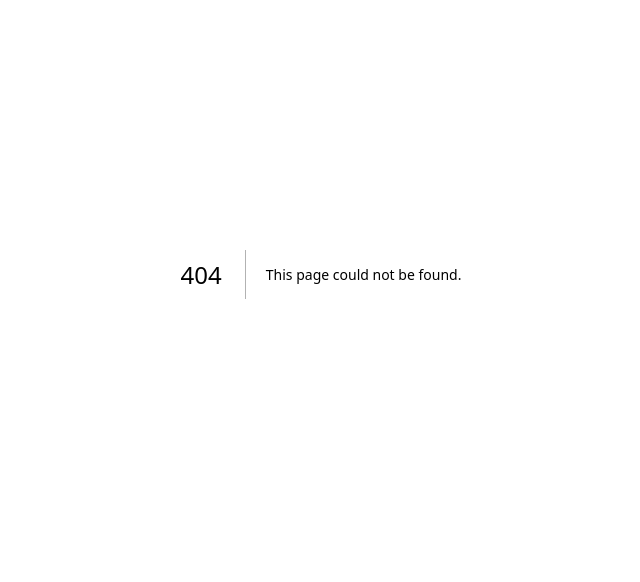
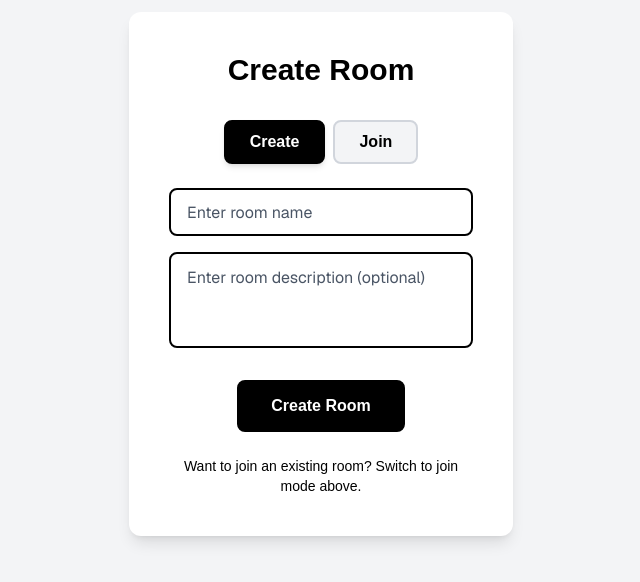
Before and after one commit to Furqan-7/draw-app, a Next.js app in the folder apps/excalidraw-frontend/: page /room in a window 1280 px wide. Before the commit this address had no page. Shown: the part 126-708 px from the top of the page, without its empty margins (319-959 px from the left). Built offline with nearby package versions, Linux system fonts and the light colour scheme.

Commit message:
Fixed Creating Room

```diff
--- /dev/null
+++ b/apps/excalidraw-frontend/app/room/page.tsx
@@ -0,0 +1,213 @@
+"use client";
+import Link from "next/link";
+import { useState } from "react";
+import axios from "axios";
+import { useRouter } from "next/navigation";
+
+export default function CreateRoomPage() {
+  const [roomName, setRoomName] = useState("");
+  const [description, setDescription] = useState("");
+  const [slug, setSlug] = useState("");
+  const [loading, setLoading] = useState(false);
+  const [mode, setMode] = useState<"create" | "join">("create");
+  const router = useRouter();
+
+  const handleCreateRoom = async () => {
+    if (!roomName.trim()) {
+      alert("Room name is required");
+      return;
+    }
+
+    setLoading(true);
+    try {
+      const token = localStorage.getItem("token");
+      if (!token) {
+        router.push("/signin");
+        return;
+      }
+
+      const response = await axios.post(
+        "http://localhost:3002/room",
+        {
+          slug: roomName,
+          description: description,
+        },
+        {
+          headers: {
+            token:token,
+          },
+        }
+      );
+
+      console.log("Create Room Response:", response.data);
+
+      if (response.data.roomId) {
+        router.push(`/canvas/${response.data.roomId}`);
+      }
+    } catch (error) {
+      alert("Failed to create room. Please try again.");
+      console.error(error);
+    } finally {
+      setLoading(false);
+    }
+  };
+
+  const handleJoinRoom = async () => {
+    if (!slug.trim()) {
+      alert("Room slug is required");
+      return;
+    }
+
+    setLoading(true);
+    try {
+      const token = localStorage.getItem("token");
+      if (!token) {
+        router.push("/signin");
+        return;
+      }
+
+      const response = await axios.get(
+        `http://localhost:3002/rooms/slug/${slug}`,
+        {
+          headers: {
+           token:token
+          },
+        }
+      );
+
+      if (response.data.roomId) {
+        router.push(`/canvas/${response.data.roomId}`);
+      }
+    } catch (error) {
+      alert("Room not found. Please check the slug and try again.");
+      console.error(error);
+    } finally {
+      setLoading(false);
+    }
+  };
+
+  return (
+    <div className="w-screen h-screen flex justify-center items-center bg-gray-100">
+      <style>{`
+        @keyframes slideIn {
+          from {
+            opacity: 0;
+            transform: translateY(10px);
+          }
+          to {
+            opacity: 1;
+            transform: translateY(0);
+          }
+        }
+
+        @keyframes slideOut {
+          from {
+            opacity: 1;
+            transform: translateY(0);
+          }
+          to {
+            opacity: 0;
+            transform: translateY(-10px);
+          }
+        }
+
+        .form-content {
+          animation: slideIn 0.3s ease-out;
+        }
+      `}</style>
+      <div className="bg-white p-10 rounded-xl shadow-lg w-full max-w-sm">
+        <div className="text-center mb-8">
+          <h1 className="text-3xl font-bold text-black transition-all duration-300">
+            {mode === "create" ? "Create Room" : "Join Room"}
+          </h1>
+        </div>
+
+        <div className="flex gap-2 mb-6 justify-center">
+          <button
+            onClick={() => setMode("create")}
+            className={`py-2 px-6 rounded-lg font-semibold transition-all duration-300 ease-out ${
+              mode === "create"
+                ? "bg-black text-white border-2 border-black shadow-md"
+                : "bg-gray-100 text-black border-2 border-gray-300 hover:bg-gray-200"
+            }`}
+          >
+            Create
+          </button>
+          <button
+            onClick={() => setMode("join")}
+            className={`py-2 px-6 rounded-lg font-semibold transition-all duration-300 ease-out ${
+              mode === "join"
+                ? "bg-black text-white border-2 border-black shadow-md"
+                : "bg-gray-100 text-black border-2 border-gray-300 hover:bg-gray-200"
+            }`}
+          >
+            Join
+          </button>
+        </div>
+
+        <div className="relative overflow-hidden">
+          <div className="form-content">
+            <div className="flex flex-col gap-4">
+              {mode === "create" ? (
+                <>
+                  <input
+                    value={roomName}
+                    onChange={(e) => {
+                      setRoomName(e.target.value);
+                    }}
+                    type="text"
+                    placeholder="Enter room name"
+                    className="h-12 border-2 border-black rounded-lg px-4 text-base font-sans text-black placeholder-gray-600 focus:outline-none focus:ring-2 focus:ring-black transition-all duration-200"
+                  />
+
+                  <textarea
+                    value={description}
+                    onChange={(e) => {
+                      setDescription(e.target.value);
+                    }}
+                    placeholder="Enter room description (optional)"
+                    className="h-24 border-2 border-black rounded-lg px-4 py-3 text-base font-sans text-black placeholder-gray-600 focus:outline-none focus:ring-2 focus:ring-black resize-none transition-all duration-200"
+                  />
+                </>
+              ) : (
+                <input
+                  value={slug}
+                  onChange={(e) => {
+                    setSlug(e.target.value);
+                  }}
+                  type="text"
+                  placeholder="Enter room slug"
+                  className="h-12 border-2 border-black rounded-lg px-4 text-base font-sans text-black placeholder-gray-600 focus:outline-none focus:ring-2 focus:ring-black transition-all duration-200"
+                />
+              )}
+            </div>
+          </div>
+        </div>
+
+        <div className="flex justify-center mt-8">
+          <button
+            onClick={mode === "create" ? handleCreateRoom : handleJoinRoom}
+            disabled={loading}
+            className="bg-black text-white font-semibold text-base py-3 px-8 rounded-lg border-2 border-black hover:bg-gray-800 transition-all duration-300 disabled:opacity-50 disabled:cursor-not-allowed"
+          >
+            {loading
+              ? mode === "create"
+                ? "Creating..."
+                : "Joining..."
+              : mode === "create"
+                ? "Create Room"
+                : "Join Room"}
+          </button>
+        </div>
+
+        <div className="text-center mt-6 text-sm transition-all duration-300">
+          <p className="text-black">
+            {mode === "create"
+              ? "Want to join an existing room? Switch to join mode above."
+              : "Want to create a new room? Switch to create mode above."}
+          </p>
+        </div>
+      </div>
+    </div>
+  );
+}
--- a/apps/excalidraw-frontend/components/AuthPage.tsx
+++ b/apps/excalidraw-frontend/components/AuthPage.tsx
@@ -1,10 +1,8 @@
 "use client";
-
 import Link from "next/link";
 import { useState } from "react";
 import axios from "axios";
 import { useRouter } from "next/navigation";
-import { AwardIcon } from "lucide-react";
 
 export default function AuthPage({ isSignin }: { isSignin: boolean }) {
   const [name, setName] = useState("");
@@ -22,6 +20,9 @@ export default function AuthPage({ isSignin }: { isSignin: boolean }) {
           email: email,
           password: password,
         });
+        if (Response.data.token) {
+          localStorage.setItem("token", Response.data.token);
+        }
       } else {
         const Response = await axios.post("http://localhost:3002/signin", {
           email: email,
@@ -35,7 +36,7 @@ export default function AuthPage({ isSignin }: { isSignin: boolean }) {
       alert(error);
     } finally {
       setLoading(false);
-      router.push("/canvas/123");
+      router.push("/room");
     }
   };
 
--- a/apps/excalidraw-frontend/components/Canvas.tsx
+++ b/apps/excalidraw-frontend/components/Canvas.tsx
@@ -2,7 +2,7 @@
 import DrawPageRect from "@/draw/page";
 import { useEffect, useRef } from "react";
 
-export default function Canvas({ roomId,socket }: { roomId: string,socket: WebSocket }) {
+export default function Canvas({ roomId,socket,token }: { roomId: string,socket: WebSocket,token: string }) {
   const canvasRef = useRef<HTMLCanvasElement>(null);
 
   useEffect(() => {
@@ -10,7 +10,7 @@ export default function Canvas({ roomId,socket }: { roomId: string,socket: WebSo
     if (!canvas) {
       return;
     }
-    DrawPageRect(canvas, roomId,socket);
+    DrawPageRect(canvas, roomId,socket,token);
   }, [canvasRef]);
 
   return (
--- a/apps/excalidraw-frontend/components/RoomCanvas.tsx
+++ b/apps/excalidraw-frontend/components/RoomCanvas.tsx
@@ -4,8 +4,16 @@ import Canvas from "./Canvas";
 
 export default function RoomCanvas({ roomId }: { roomId: string }) {
   const [socket, setSocket] = useState<WebSocket | null>(null);
+  const [token, setToken] = useState<string | null>(null);
 
-  const token = "Hello";
+  useEffect(() => {
+    const storedToken = localStorage.getItem("token");
+    if (!storedToken) {
+      alert("You must be logged in to access this page.");
+      return;
+    }
+    setToken(storedToken);
+  }, []);
 
   useEffect(() => {
     const ws = new WebSocket(`ws://localhost:8080/ws?token=${token}`);
@@ -13,6 +21,7 @@ export default function RoomCanvas({ roomId }: { roomId: string }) {
     ws.onopen = () => {
       console.log("WebSocket connection established");
       setSocket(ws);
+      ws.send(JSON.stringify({ type: "join_room", roomId }));
     };
   }, []);
 
@@ -20,9 +29,13 @@ export default function RoomCanvas({ roomId }: { roomId: string }) {
     return <div>Connecting to WebSocket...</div>;
   }
 
+  if(!token){
+    return <div>Loading...</div>;
+  }
+
   return (
     <div>
-      <Canvas roomId={roomId} socket={socket} />
+      <Canvas roomId={roomId} socket={socket} token={token} />
     </div>
   );
 }
--- a/apps/excalidraw-frontend/draw/page.ts
+++ b/apps/excalidraw-frontend/draw/page.ts
@@ -15,13 +15,26 @@ type Shape =
       radius: number;
     };
 
-  export default async function DrawPageRect(canvas: HTMLCanvasElement,roomId:string,socket: WebSocket) {
+export default async function DrawPageRect(
+  canvas: HTMLCanvasElement,
+  roomId: string,
+  socket: WebSocket,
+  token: string,
+) {
   const context = canvas.getContext("2d");
   if (!context) {
     return;
   }
 
-  let ExsistingShpae: Shape[] = await getExistingShapes(roomId);
+  let ExsistingShpae: Shape[] = await getExistingShapes(roomId, token);
+
+  socket.onmessage = (event) => {
+    const message = JSON.parse(event.data);
+    if (message.type === "chat") {
+      ExsistingShpae.push(message.message);
+      redraw(context, ExsistingShpae);
+    }
+  };
 
   let startX = 0;
   let startY = 0;
@@ -42,6 +55,20 @@ type Shape =
       width,
       height,
     });
+
+    socket.send(
+      JSON.stringify({
+        type: "chat",
+        message: JSON.stringify({
+          type: "rect",
+          x: startX,
+          y: startY,
+          width,
+          height,
+        }),
+        roomId: roomId,
+      }),
+    );
   });
   canvas.addEventListener("mousemove", (e) => {
     if (Drawing) {
@@ -65,11 +92,15 @@ function redraw(context: CanvasRenderingContext2D, shapes: Shape[]) {
   });
 }
 
-async function getExistingShapes(roomId: string) {
-  const response = await axios.get(`http://localhost:3000/chats/${roomId}`);
+async function getExistingShapes(roomId: string, token: string) {
+  const response = await axios.get(`http://localhost:3002/chats/${roomId}`, {
+    headers: {
+      token: token
+    },
+  });
 
-   const Shapes =  response.data.messages.map((x:{message:string}) => {
-     JSON.parse(x.message);
+  const Shapes = response.data.messages.map((x: { message: string }) => {
+    JSON.parse(x.message);
   });
 
   return Shapes;
```
Also changed, not shown: 2 other files (tests, documents, lock files or other folders).
